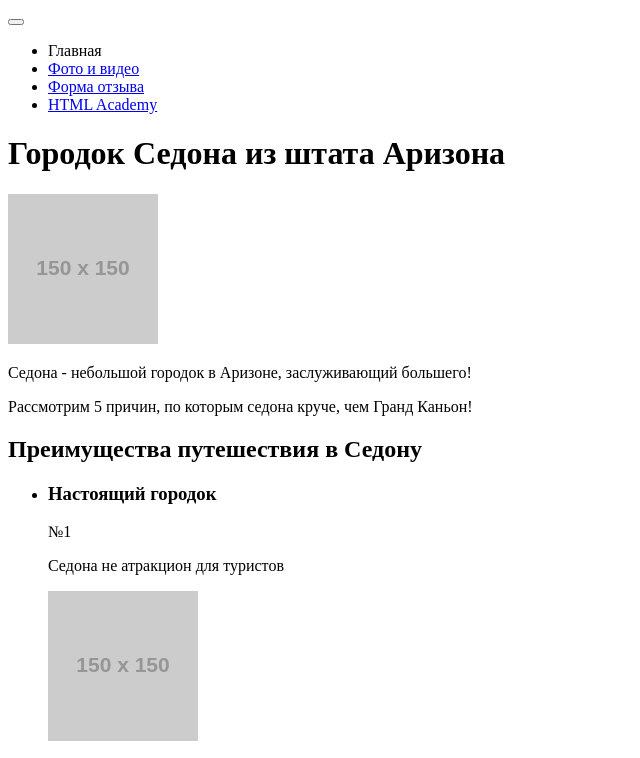
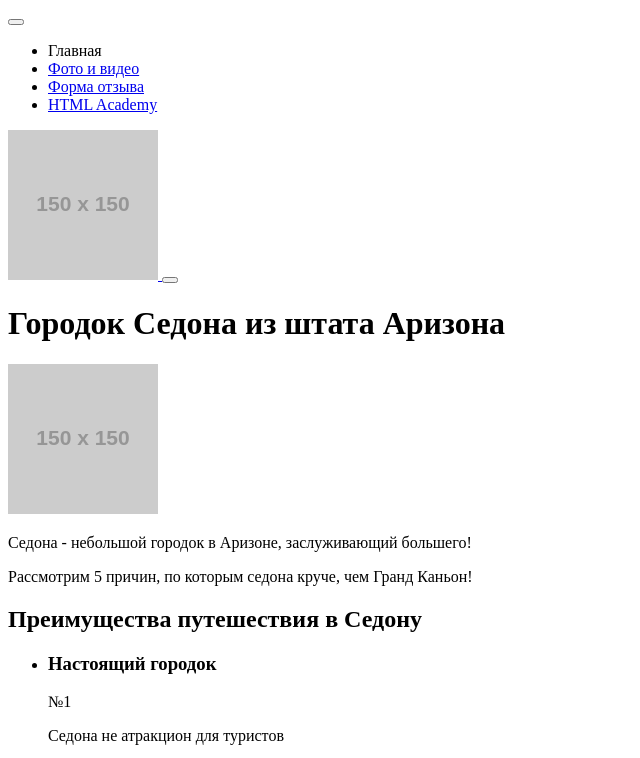
Before and after one commit to lfishova/1103163-sedona-18, a website: page source/index.html in a window 1280 px wide. Shown: the top 758 px of the page, without its empty margins (0-640 px from the left). Drawn offline with Linux system fonts and the light colour scheme; placeholder pictures from the web are drawn by us.

Commit message:
Добавляет логотип, кнопку открытия меню

```diff
--- a/source/index.html
+++ b/source/index.html
@@ -24,6 +24,12 @@
         </ul>
 
       </nav>
+      <div class="main-nav__wrapper">
+        <a class="main-nav__logo" href="#">
+          <img class="main-nav__logo-image" src="https://via.placeholder.com/150x150" alt="логотип городка Седона из штата Аризона">
+        </a>
+        <button class="main-nav__toggle" type="button" aria-label="Открыть главное меню"></button>
+      </div>
     </header>
     <main class="page-main">
       <h1 class="visually-hidden">Городок Седона из штата Аризона</h1>
```
Also changed, not shown: source/form.html (+11 -0 lines), source/photo.html (+7 -2 lines).
